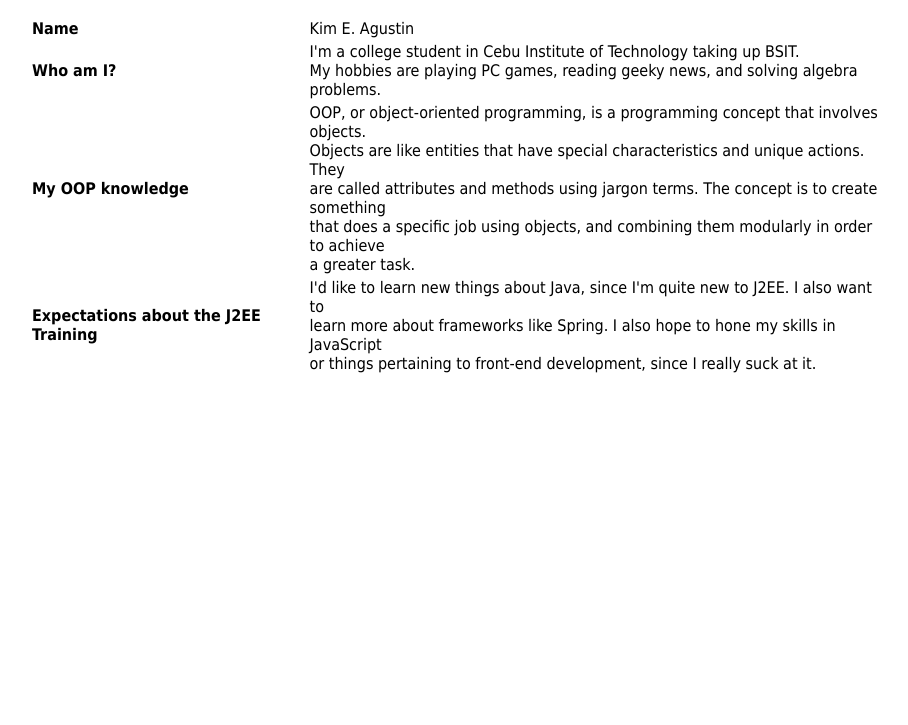
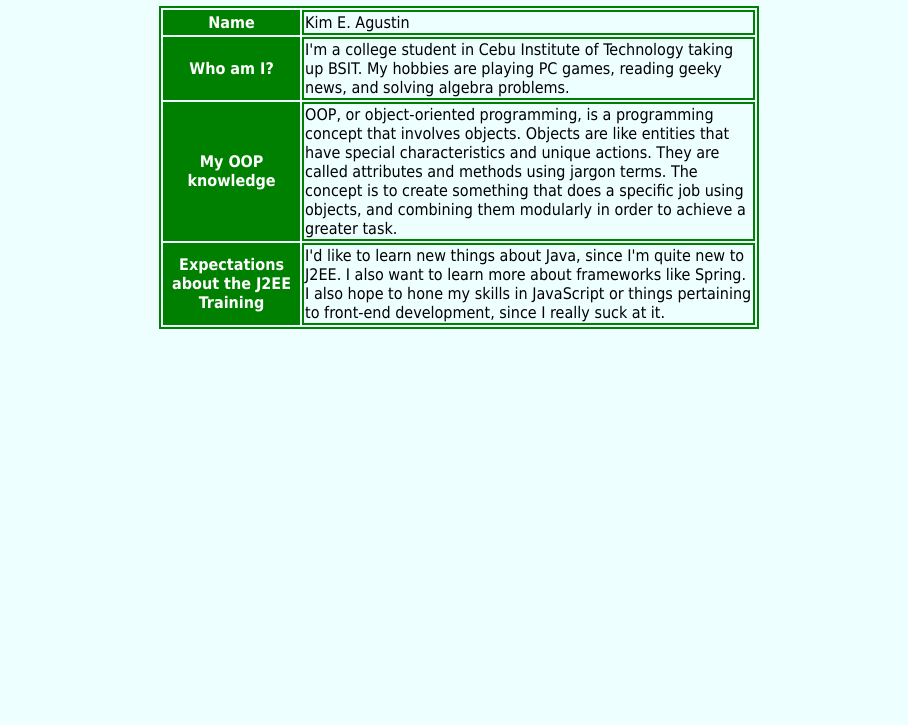
Before and after one commit to metalgear8019/ProfileInformation, a plain HTML site: page ProfileInformation/build/web/index.html in a window 1280 px wide. Shown: the part 75-800 px from the top of the page, without its empty margins (181-1089 px from the left). Drawn offline with Linux system fonts and the light colour scheme.

Commit message:
More fomatting updates

```diff
--- a/ProfileInformation/build/web/index.html
+++ b/ProfileInformation/build/web/index.html
@@ -12,7 +12,7 @@ and open the template in the editor.
     </head>
     <body>
         <h1 align='center'>Profile Information</h1>
-        <table align='center' width='900px' style="padding: 10px 20px">
+        <table align='center' width='600px'>
             <tr>
                 <th>Name</th>
                 <td>Kim E. Agustin</td>
@@ -20,25 +20,25 @@ and open the template in the editor.
             <tr>
                 <th>Who am I?</th>
                 <td>
-                    I'm a college student in Cebu Institute of Technology taking up BSIT.<br>
+                    I'm a college student in Cebu Institute of Technology taking up BSIT.
                     My hobbies are playing PC games, reading geeky news, and solving algebra problems.
                 </td>
             </tr>
             <tr>
                 <th>My OOP knowledge</th>
                 <td>
-                    OOP, or object-oriented programming, is a programming concept that involves objects.<br>
-                    Objects are like entities that have special characteristics and unique actions. They <br>
-                    are called attributes and methods using jargon terms. The concept is to create something<br>
-                    that does a specific job using objects, and combining them modularly in order to achieve<br>
+                    OOP, or object-oriented programming, is a programming concept that involves objects.
+                    Objects are like entities that have special characteristics and unique actions. They
+                    are called attributes and methods using jargon terms. The concept is to create something
+                    that does a specific job using objects, and combining them modularly in order to achieve
                     a greater task.
                 </td>
             </tr>
             <tr>
                 <th>Expectations about the J2EE Training</th>
                 <td>
-                    I'd like to learn new things about Java, since I'm quite new to J2EE. I also want to<br>
-                    learn more about frameworks like Spring. I also hope to hone my skills in JavaScript<br>
+                    I'd like to learn new things about Java, since I'm quite new to J2EE. I also want to
+                    learn more about frameworks like Spring. I also hope to hone my skills in JavaScript
                     or things pertaining to front-end development, since I really suck at it.
                 </td>
             </tr>
@@ -47,12 +47,22 @@ and open the template in the editor.
     <style type="text/css">
         body
         {
-            font-family: "Tahoma";
+            font-family: "Tahoma", "Ubuntu Mono";
+            background: #EFF;
+        }
+        table, td, th
+        {
+            border: 2px solid green;
         }
         th
         {
-            text-align: left;
-            vertical-align: middle;
+            background-color: green;
+            color: white;
+        }
+        h1
+        {
+            color: white;
+            text-shadow: -2px -2px 0 green, 2px -2px 0 green, -2px 2px 0 green, 2px 2px 0 green;
         }
     </style>
 </html>
```
Also changed, not shown: ProfileInformation/nbproject/private/private.xml (added, +9 -0 lines), ProfileInformation/web/index.html (+21 -11 lines), ProfileInformation/build.xml (line endings or trailing spaces), ProfileInformation/nbproject/build-impl.xml (line endings or trailing spaces), ProfileInformation/nbproject/project.xml (line endings or trailing spaces), 6 other files.
